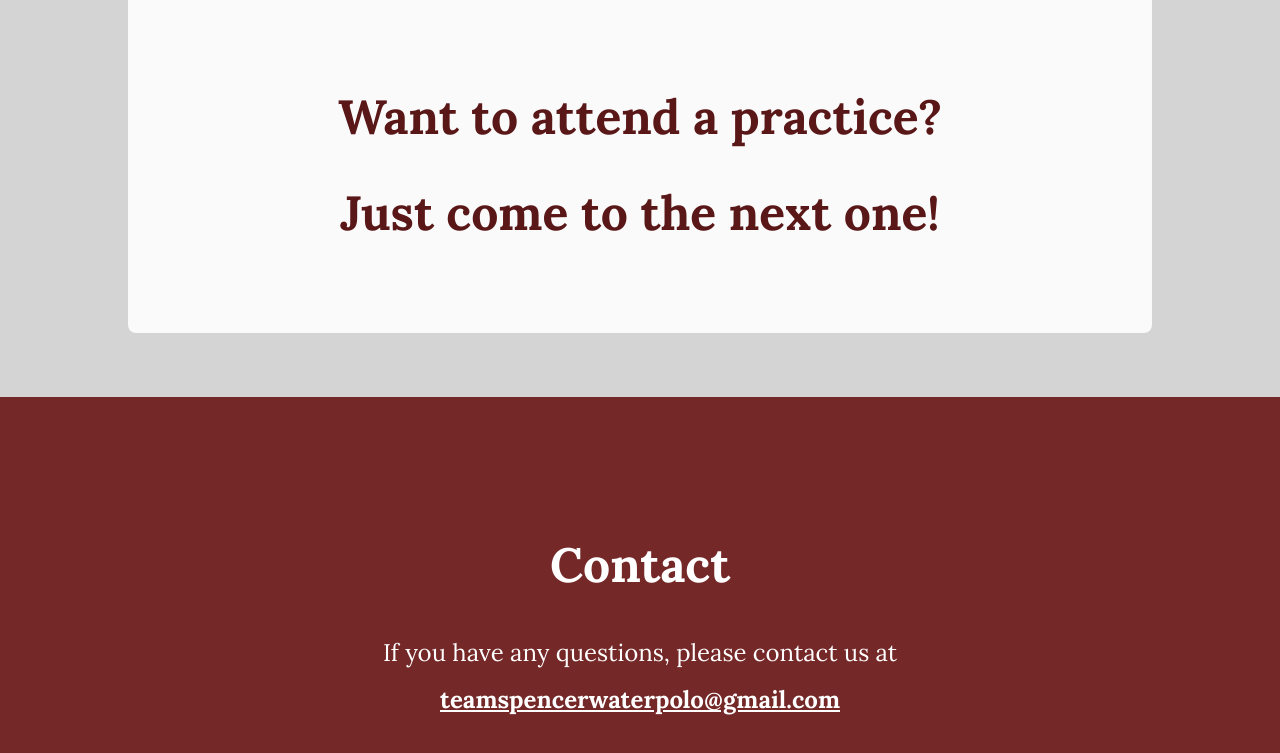
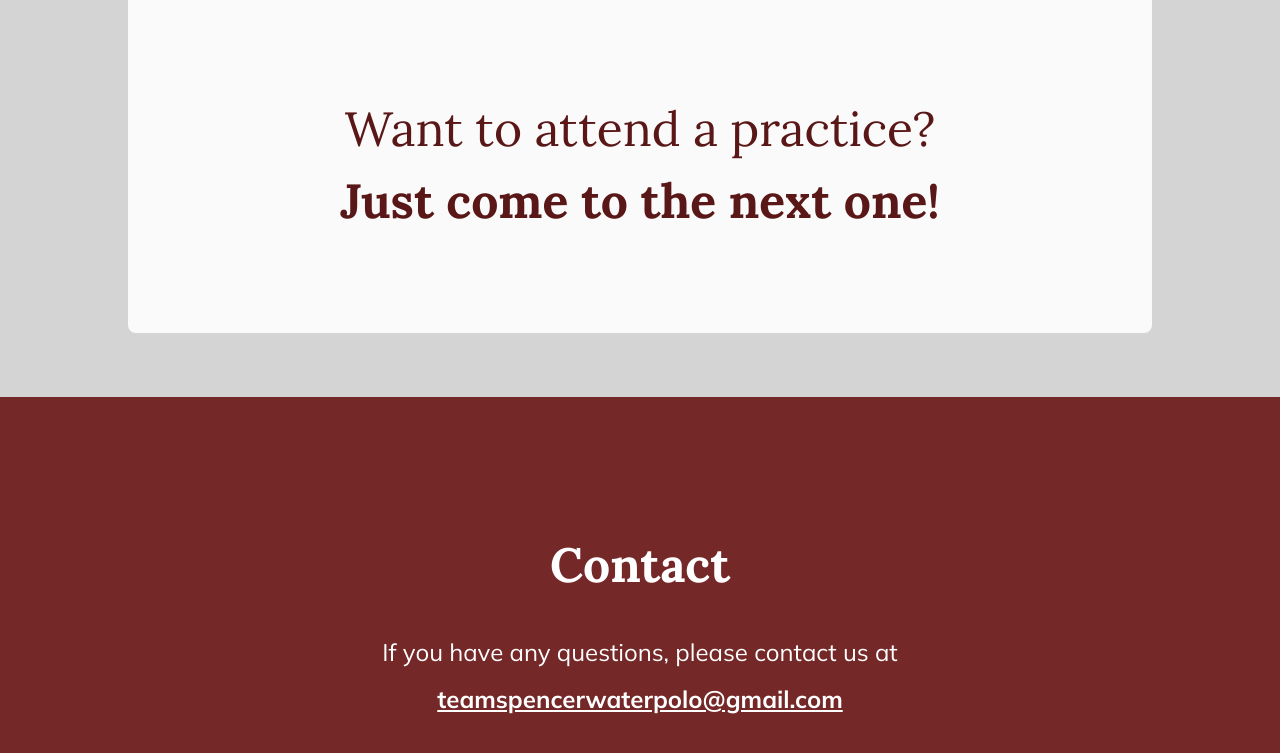
Before and after one commit to irothenbaum/teamspencer, a website: page index.html in a window 1280 px wide. Shown: the part 2041-2794 px from the top of the page. Drawn offline with nearby package versions, Linux system fonts and the light colour scheme.

Commit message:
Improved fonts

```diff
--- a/index.html
+++ b/index.html
@@ -63,7 +63,7 @@
             <li><strong>We do not cut!</strong> We play to win at tournaments, but if you just want to swing by occasionally, get a workout in, and have some fun; you're welcome to join us!</li>
         </ul>
 
-        <h2 id="cta">Want to attend a practice?<br/><br/>Just come to the next one!</h2>
+        <h2 id="cta"><span>Want to attend a practice?</span><br/>Just come to the next one!</h2>
     </div>
 </section>
 <section id="contact">
--- a/styles/index.scss
+++ b/styles/index.scss
@@ -71,7 +71,7 @@ section {
     h2, h3 {
       font-size: all.$fontSizeExtraLarge;
       color: all.$primaryColorDark;
-      font-family: all.$fontFamilyBold;
+      font-family: all.$fontFamilyTitleBold;
       text-align: center;
       margin: all.$spaceExtraLarge 0;
     }
@@ -80,7 +80,6 @@ section {
       font-size: all.$fontSizeLarge;
       color: all.$primaryColorDark;
       text-align: left;
-      font-family: all.$fontFamilyBold;
       margin: all.$spaceExtraLarge 0 all.$spaceMedium;
     }
 
@@ -112,6 +111,11 @@ section {
 
 #cta {
   margin-top: 6rem;
+  line-height: 1.5em;
+
+  span {
+    font-family: all.$fontFamilyTitle;
+  }
 }
 
 #hero {
@@ -138,6 +142,7 @@ section {
     margin-top: all.$spaceMedium;
 
     h1 {
+      font-family: all.$fontFamilyTitle;
       font-size: 2.5rem;
       line-height: 1.3em;
       color: all.$white;
@@ -147,6 +152,7 @@ section {
       color: all.$white;
       font-size: all.$fontSizeLarge;
       line-height: 1.3em;
+      font-family: all.$fontFamilyBold;
     }
 
     h1,h2 {
@@ -206,6 +212,11 @@ a {
 
 
 #schedule {
+  .section-inner {
+    border-radius: all.$borderRadiusLarge;
+    background-color: white; // this to match the google calendar
+  }
+
   p {
     text-align: center;
     font-family: all.$fontFamilyItalic;
--- a/styles/sass/typography.scss
+++ b/styles/sass/typography.scss
@@ -1,20 +1,39 @@
+$fontFamilyTitle: 'title';
+$fontFamilyTitleBold: 'title-bold';
+$fontFamilyTitleItalic: 'title-italic';
+
 $fontFamilyRegular: 'regular';
 $fontFamilyBold: 'bold';
 $fontFamilyItalic: 'italic';
 
 @font-face {
-  font-family: $fontFamilyRegular;
+  font-family: $fontFamilyTitle;
   src: url('../fonts/Lora-Regular.ttf');
 }
 
 @font-face {
-  font-family: $fontFamilyBold;
+  font-family: $fontFamilyTitleBold;
   src: url('../fonts/Lora-Bold.ttf');
 }
 
 @font-face {
+  font-family: $fontFamilyTitleItalic;
+  src: url('../fonts/Lora-Italic.ttf');
+}
+
+@font-face {
+  font-family: $fontFamilyRegular;
+  src: url('../fonts/Mulish-Regular.ttf');
+}
+
+@font-face {
+  font-family: $fontFamilyBold;
+  src: url('../fonts/Mulish-Bold.ttf');
+}
+
+@font-face {
   font-family: $fontFamilyItalic;
-  src: url('../fonts/Lora-Italic.ttf');
+  src: url('../fonts/Mulish-Italic.ttf');
 }
 
 $fontSizeExtraLarge: 3rem;
```
Also changed, not shown: css/global.css, css/index.css, css/sass/all.css, css/sass/typography.css, fonts/Mulish-Bold.ttf (added), fonts/Mulish-Italic.ttf (added), fonts/Mulish-Regular.ttf (added), 4 other files.
